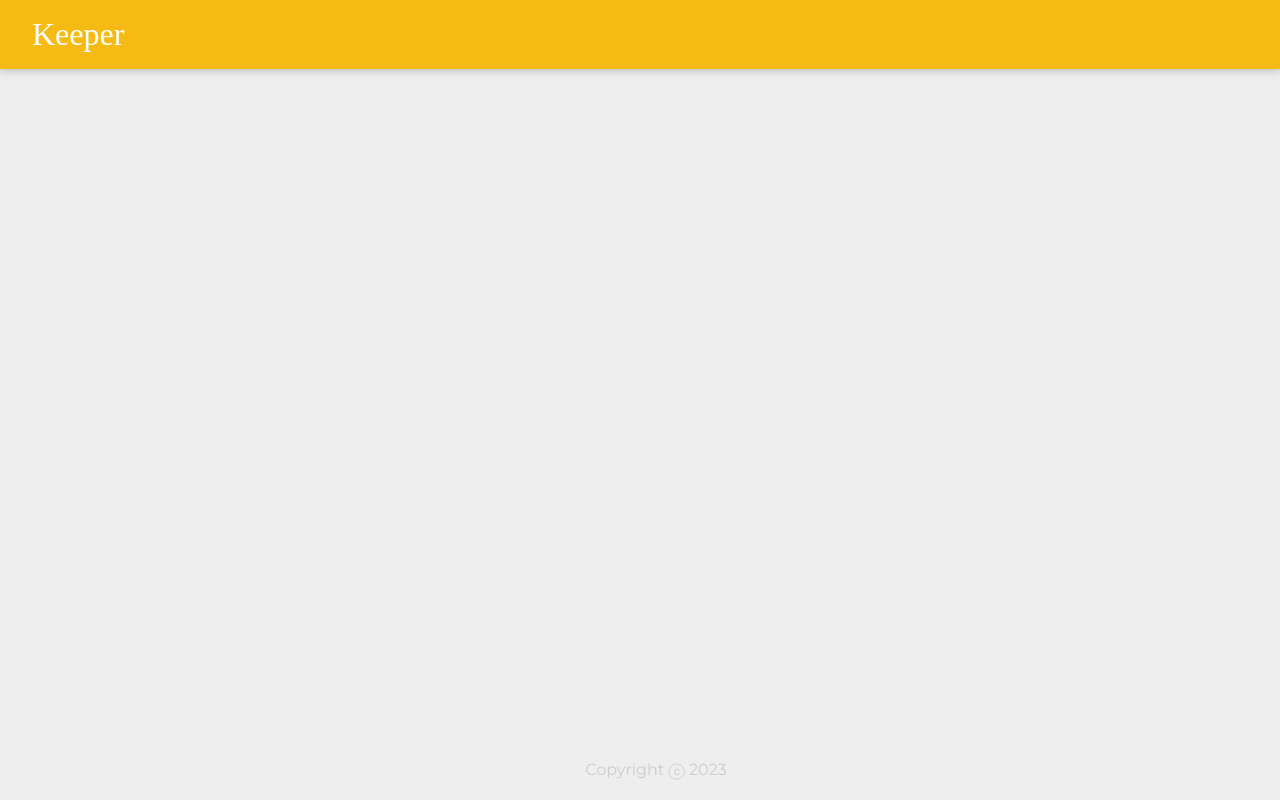
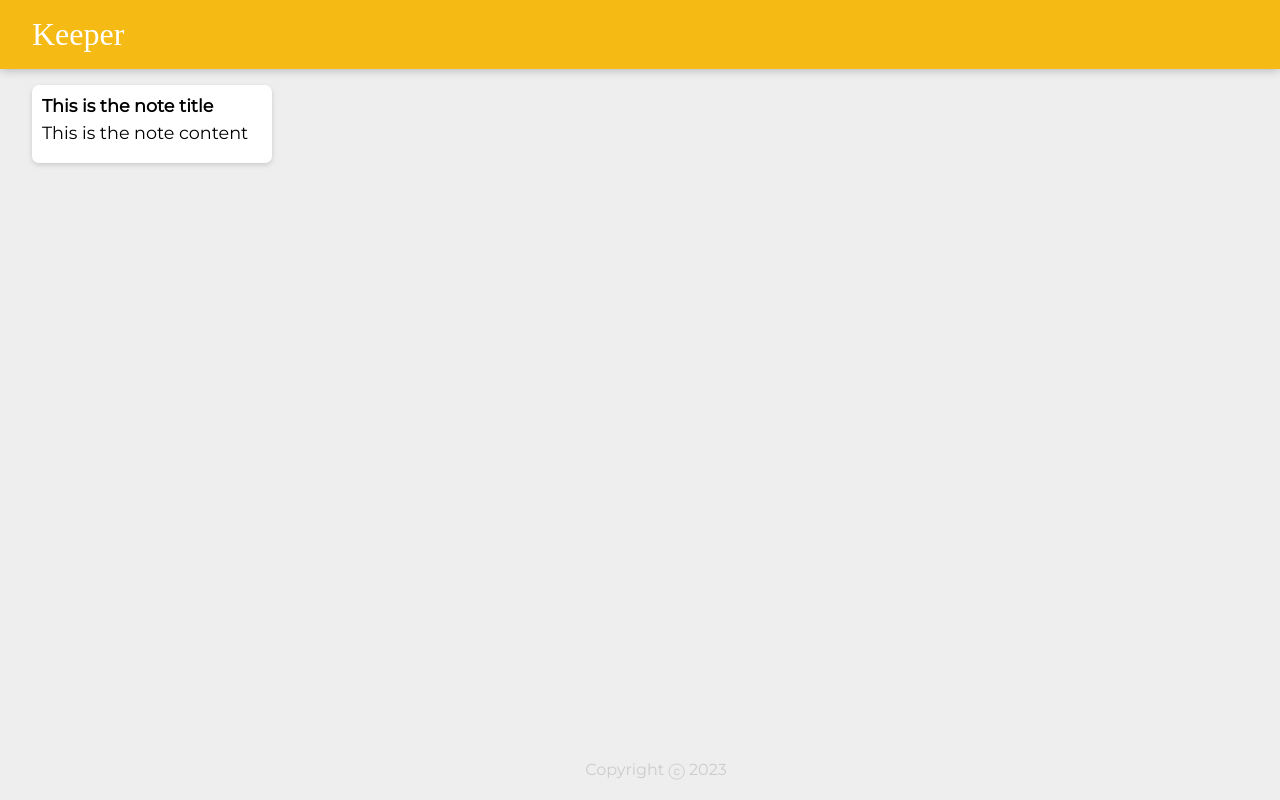
Before and after one commit to monikasleboda/Keeper-app, a React (Create React App) app: page / in a window 1280 px wide. Built offline with nearby package versions, Linux system fonts and the light colour scheme; a web font is replaced by a local one.

Commit message:
Create Note component

```diff
--- a/src/components/App.jsx
+++ b/src/components/App.jsx
@@ -1,11 +1,13 @@
 import React from "react";
 import Header from "./Header";
 import Footer from "./Footer";
+import Note from "./Note";
 
 function App(){
     return(
         <div>
             <Header />
+            <Note />
             <Footer />
         </div>
     )
--- a/src/components/Footer.jsx
+++ b/src/components/Footer.jsx
@@ -10,6 +10,3 @@
 }
 
 export default Footer;
-
-//4. Create a Footer.jsx component that renders a <footer> element
-//to show a copyright message in a <p> with a dynamically updated year.
--- /dev/null
+++ b/src/components/Note.jsx
@@ -0,0 +1,12 @@
+import React from "react";
+
+function Note(){
+    return (
+        <div class="note">
+                <h1>This is the note title</h1>
+                <p>This is the note content</p>
+        </div>
+    )
+};
+
+export default Note;
```
